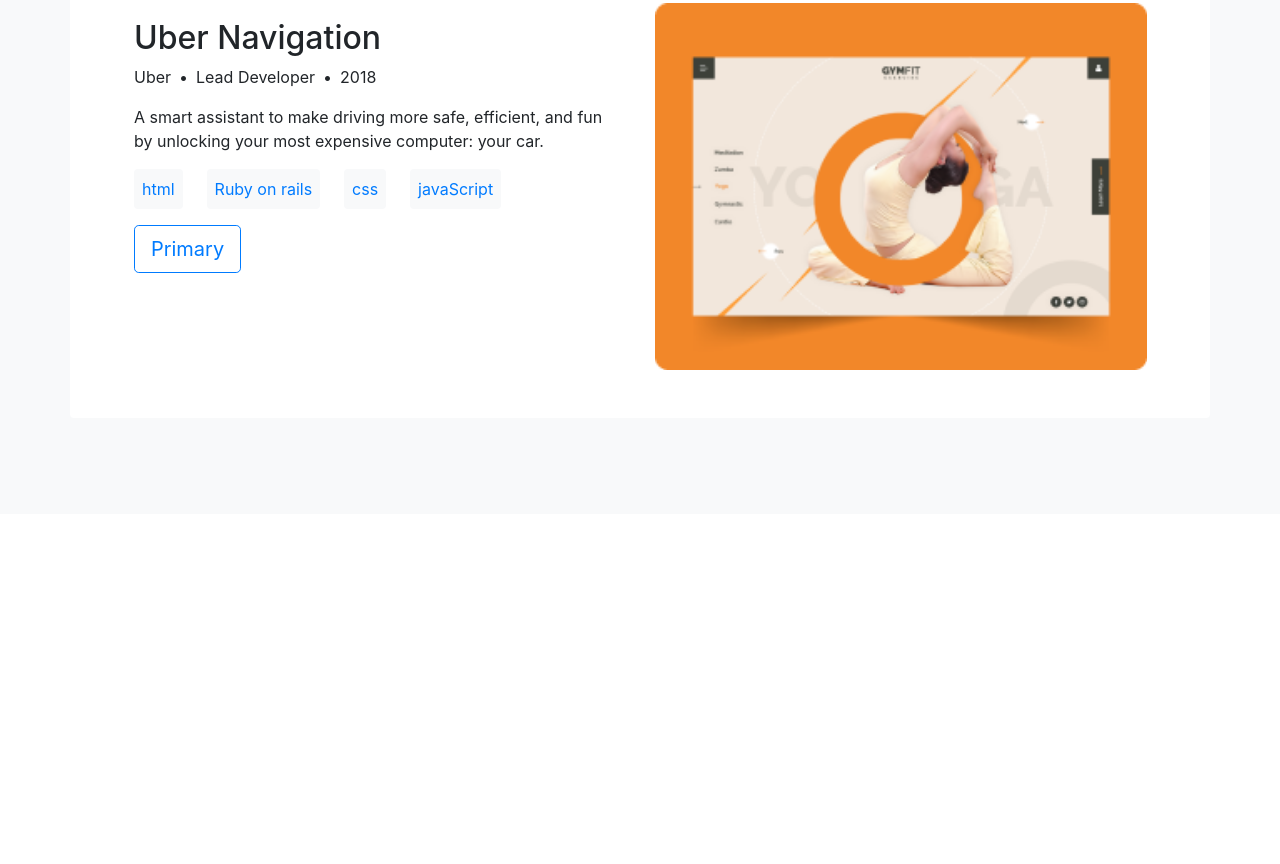
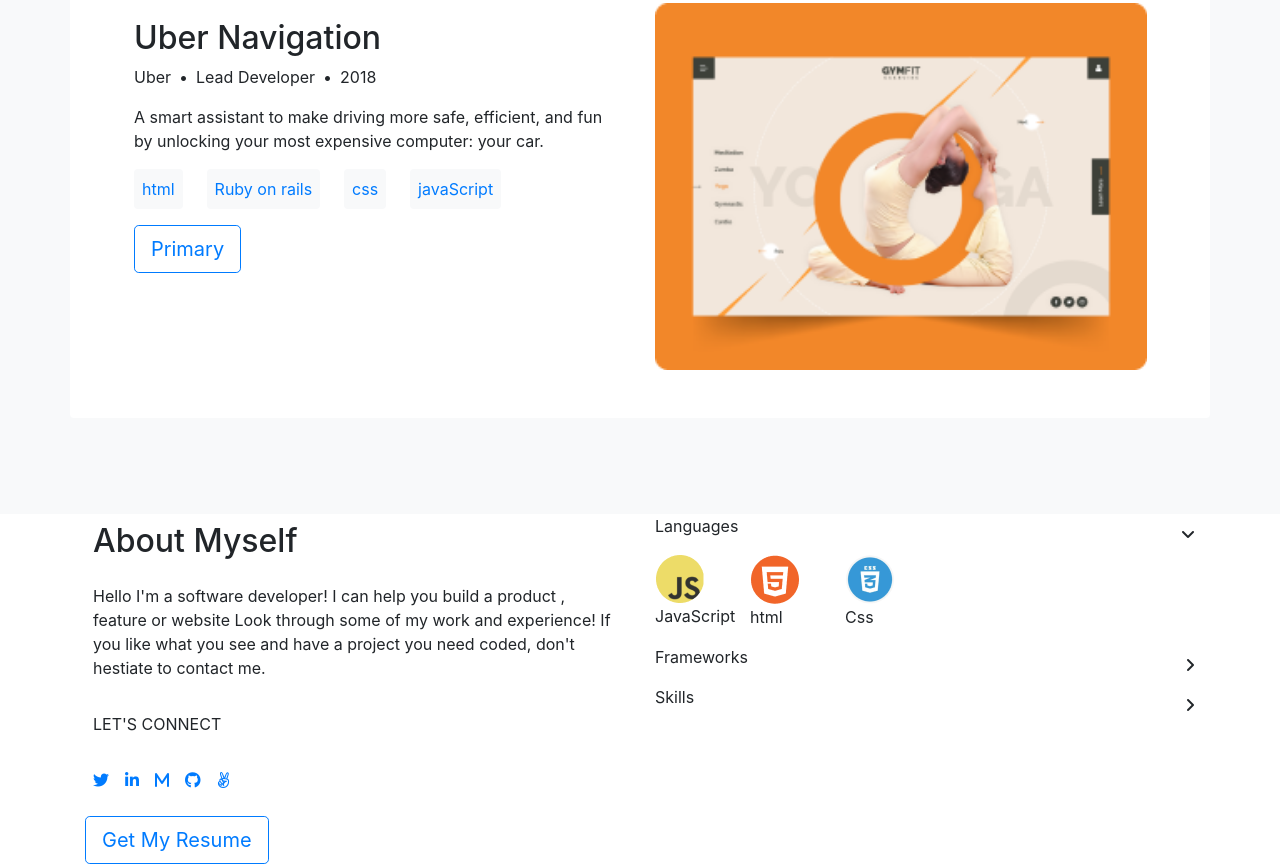
Before and after one commit to NabilHY/bootstrap-portfolio, a plain HTML site: page index.html in a window 1280 px wide. Shown: the part 2080-2944 px from the top of the page. Before the commit the page ends 2594 px from the top, so only its background shows below. Drawn offline with nearby package versions, Linux system fonts and the light colour scheme.

Commit message:
Add about me section html

```diff
--- a/index.html
+++ b/index.html
@@ -60,7 +60,7 @@
         </ul>
     </header>
 
-    <section class="bg-light p-5">
+    <section class="works bg-light p-5">
         <article class="container rounded bg-white mt-5 mb-5">
             <div class="row p-sm-4 p-lg-5 pt-sm-4">
             <img class="col-lg-6" src="images\SnapshootPortfolio.png" alt="Screenshot of the tonic project">
@@ -159,6 +159,63 @@
         </div>
         </article>
     </section>
+
+    <section class="contact container">
+        <div class="row">
+            <div class="col-lg-6">
+                <h2 class="p-2">About Myself</h2>
+                <p class="p-2">Hello I'm a software developer! I can help you build a product , feature or website Look through some of my work and experience! If you like what you see and have a project you need coded, don't hestiate to contact me.</p>
+                <p class="p-2">LET'S CONNECT</p>
+                <ul class="p-2 d-flex flex-row list-unstyled">
+                    <li class="pr-3">
+                        <a href="#"><i class="fa fa-twitter"></i></a>
+                    </li>
+                    <li class="pr-3">
+                        <a href="#"><i class="fa-brands fa-linkedin-in"></i></a>
+                    </li>
+                    <li class="pr-3">
+                        <a href="#"><i class="fa-solid fa-m"></i></a>
+                    </li>
+                    <li class="pr-3">
+                        <a href="#"><i class="fa fa-github"></i></a>
+                    </li>
+                    <li>
+                        <a href="#"><i class="fa-brands fa-angellist"></i></a>
+                    </li>
+                </ul>
+                <button type="button" class="btn btn-outline-primary btn-lg">Get My Resume</button>
+        </div>
+        <div class="col-lg-6">
+            <div class="d-flex justify-content-between align-items-center">
+                <p>Languages</p>
+                <i class="fa-solid fa-angle-down"></i>
+            </div>
+
+                <div class="row">
+                    <div class="col-lg-2">
+                        <img src="./images/javascript.png" alt="javaScript icon">
+                        <p>JavaScript</p>
+                    </div>
+                    <div class="col-lg-2">
+                        <img src="./images/html.png" alt="html icon">
+                        <p>html</p>
+                    </div>
+                    <div class="col-lg-2">
+                        <img src="./images/css.png" alt="css icon">
+                        <p>Css</p>
+                    </div>
+                </div>
+            <div class="d-flex justify-content-between align-items-center">
+                <p>Frameworks</p>
+                <i class="fa-solid fa-angle-right"></i>
+            </div>
+            <div class="d-flex justify-content-between align-items-center">
+                <p>Skills</p>
+                <i class="fa-solid fa-angle-right"></i>
+            </div>
+        </div>
+        </div>
+    </section>
 </body>
 
 </html>
```
